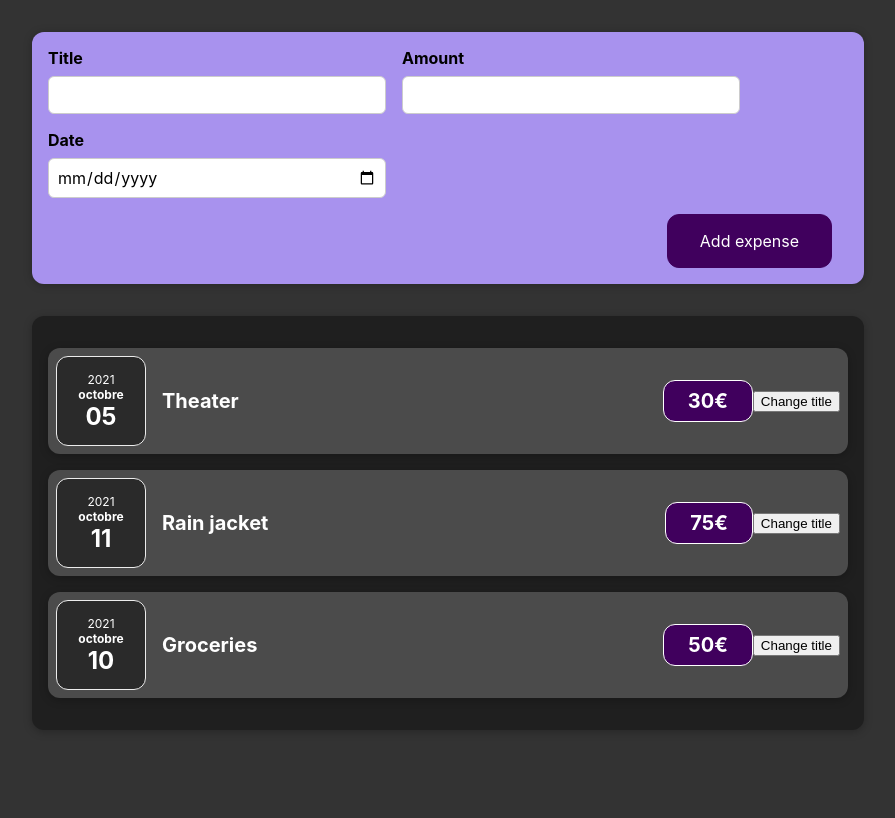
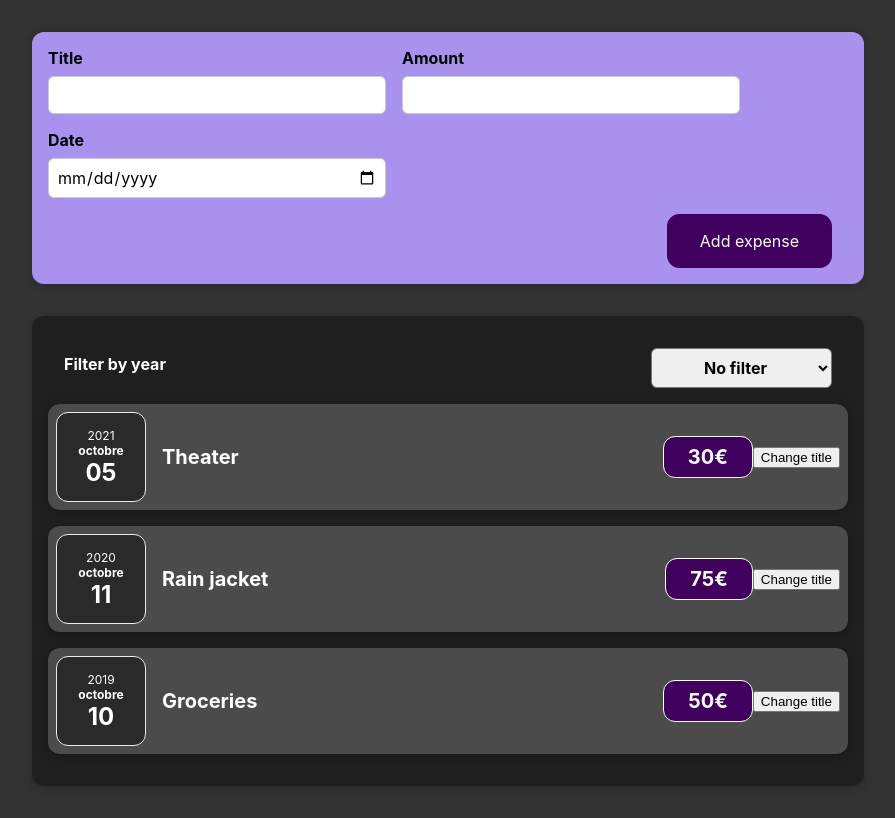
Before and after one commit to RudolfFrederiksen/react_course, a React (Create React App) app: page / in a window 1280 px wide. Shown: the whole page, without its empty margins (192-1087 px from the left). Built offline with nearby package versions, Linux system fonts and the light colour scheme.

Commit message:
add year filter

```diff
--- a/src/App.tsx
+++ b/src/App.tsx
@@ -14,13 +14,13 @@ function App() {
         },
         {
             id: "2",
-            date: new Date(2021, 9, 11),
+            date: new Date(2020, 9, 11),
             title: "Rain jacket",
             amount: 75,
         },
         {
             id: "3",
-            date: new Date(2021, 9, 10),
+            date: new Date(2019, 9, 10),
             title: "Groceries",
             amount: 50,
         },
--- /dev/null
+++ b/src/components/Expenses/ExpenseFilter/ExpenseFilter.scss
@@ -0,0 +1,24 @@
+.expenses-filter {
+    color: white;
+    padding: 0 1rem;
+
+    .control {
+        display: flex;
+        width: 100%;
+        align-items: center;
+        justify-content: space-between;
+        margin: 1rem 0;
+    }
+
+    label {
+        font-weight: bold;
+        margin-bottom: 0.5rem;
+    }
+
+    select {
+        font: inherit;
+        padding: 0.5rem 3rem;
+        font-weight: bold;
+        border-radius: 6px;
+    }
+}
--- /dev/null
+++ b/src/components/Expenses/ExpenseFilter/ExpenseFilter.tsx
@@ -0,0 +1,29 @@
+import "./ExpenseFilter.scss";
+
+interface IExpenseFilterProps {
+    defaultYear: string;
+    onYearUpdate: (year: string) => void;
+}
+
+const ExpenseFilter = (props: IExpenseFilterProps) => {
+    const selectHandler = (e: React.ChangeEvent<HTMLSelectElement>) => {
+        props.onYearUpdate(e.target.value);
+    };
+
+    return (
+        <div className="expenses-filter">
+            <div className="control">
+                <label>Filter by year</label>
+                <select onChange={selectHandler} value={props.defaultYear}>
+                    <option value="">No filter</option>
+                    <option value="2022">2022</option>
+                    <option value="2021">2021</option>
+                    <option value="2020">2020</option>
+                    <option value="2019">2019</option>
+                </select>
+            </div>
+        </div>
+    );
+};
+
+export default ExpenseFilter;
--- a/src/components/Expenses/ExpenseList/ExpenseList.tsx
+++ b/src/components/Expenses/ExpenseList/ExpenseList.tsx
@@ -1,18 +1,28 @@
 import { ExpenseItem, IExpenseItem } from "../ExpenseItem/ExpenseItem";
-import React from "react";
+import React, { useState } from "react";
 import "./ExpenseList.scss";
 import { Card } from "../../shared/Card/Card";
+import ExpenseFilter from "../ExpenseFilter/ExpenseFilter";
 
 interface IExpenseListProps {
     list: Array<IExpenseItem>;
 }
 
 export function ExpenseList(props: IExpenseListProps) {
+    const [yearFilter, setYearFilter] = useState("");
+
+    const yearFilterHandler = (year: string) => {
+        setYearFilter(year);
+    };
+
     return (
         <Card className="expenses">
-            {props.list.map((item, idx) => (
-                <ExpenseItem id={item.id} date={item.date} amount={item.amount} title={item.title} key={idx} />
-            ))}
+            <ExpenseFilter defaultYear={yearFilter} onYearUpdate={yearFilterHandler} />
+            {props.list
+                .filter((item) => (yearFilter ? item.date.getFullYear() === Number(yearFilter) : true))
+                .map((item, idx) => (
+                    <ExpenseItem id={item.id} date={item.date} amount={item.amount} title={item.title} key={idx} />
+                ))}
         </Card>
     );
 }
--- a/src/components/Expenses/NewExpense/ExpenseForm.tsx
+++ b/src/components/Expenses/NewExpense/ExpenseForm.tsx
@@ -29,7 +29,6 @@ export function ExpenseForm(props: IExpenseFormProps) {
             amount: Number(amount),
             date: new Date(date),
         };
-        console.log(data);
 
         props.submitHandler(data);
         resetFields();
```
